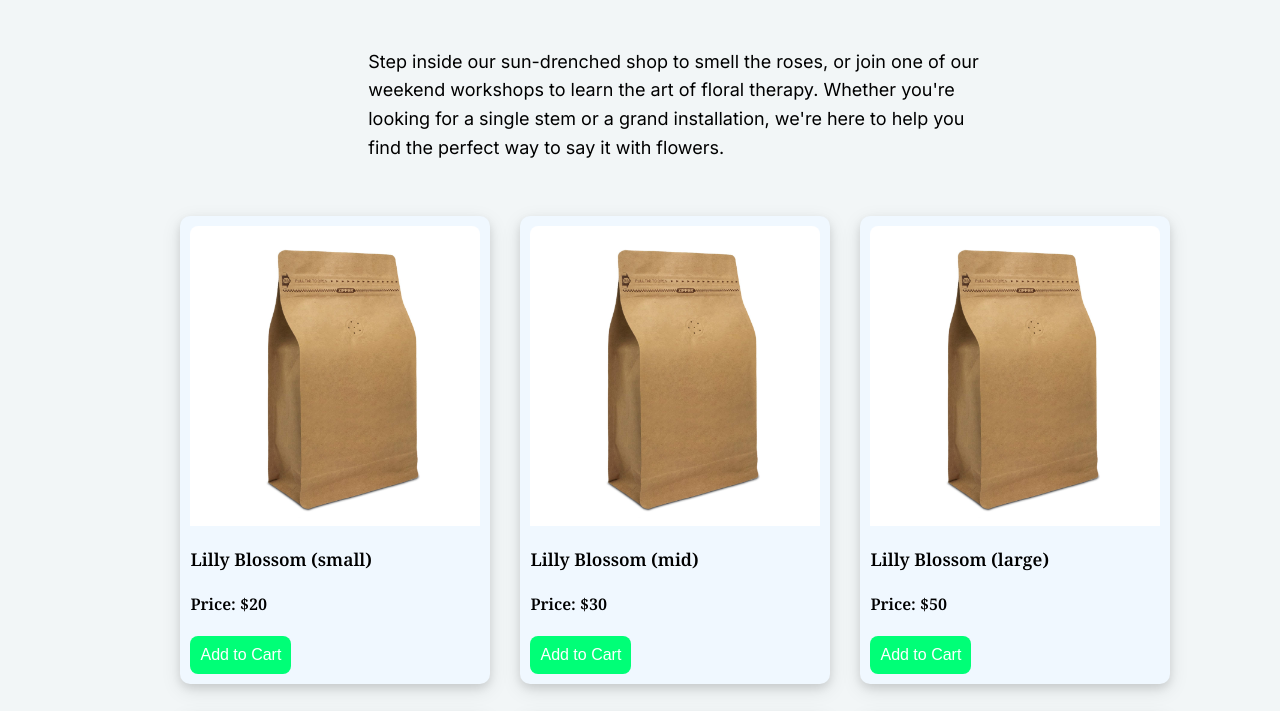
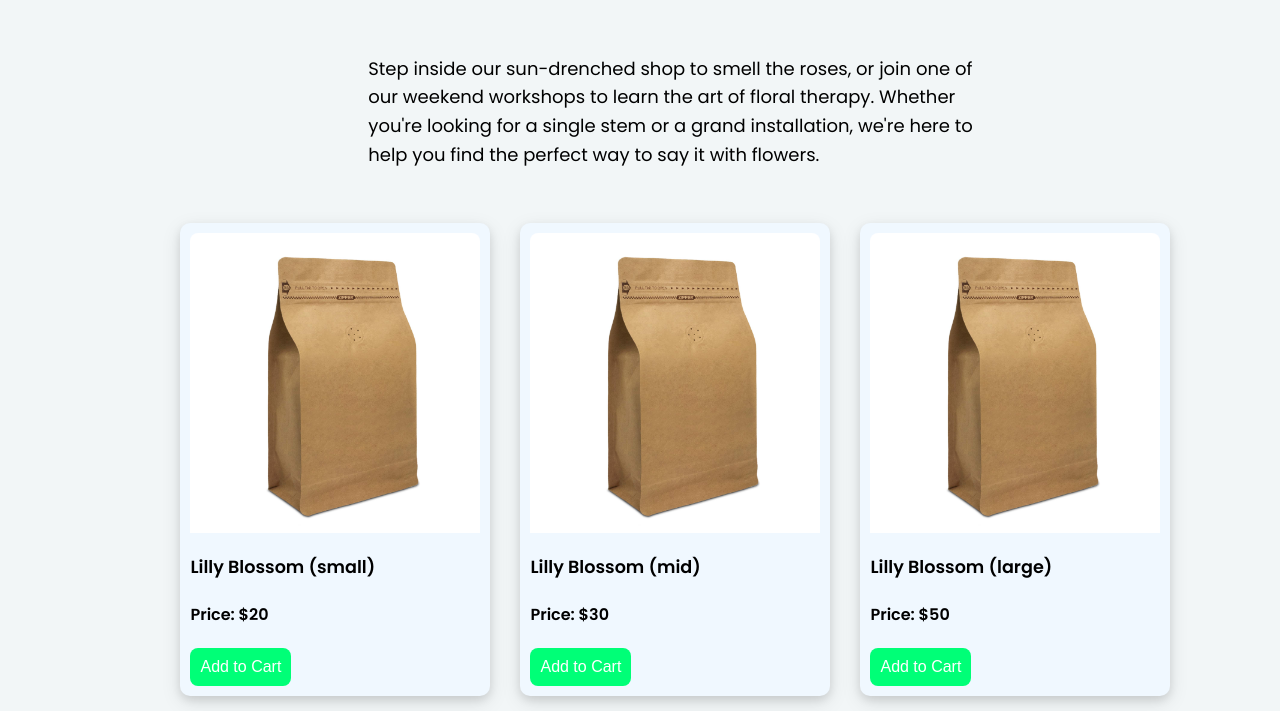
Before and after one commit to sebaasr0/miniprojectSE, a plain HTML site: page index.html in a window 1280 px wide. Shown: the part 689-1400 px from the top of the page. Drawn offline with Linux system fonts and the light colour scheme.

Commit message:
Change all fonts to Poppins
Updated primary and secondary fonts to use Poppins from Google Fonts.

Co-Authored-By: Claude Sonnet 4.5 <noreply@anthropic.com>

```diff
--- a/styles/style.css
+++ b/styles/style.css
@@ -1,5 +1,4 @@
-@import url("https://fonts.googleapis.com/css2?family=Noto+Serif:ital,wght@0,100..900;1,100..900&display=swap");
-@import url("https://fonts.googleapis.com/css2?family=Inter:ital,opsz,wght@0,14..32,100..900;1,14..32,100..900&display=swap");
+@import url("https://fonts.googleapis.com/css2?family=Poppins:wght@100;200;300;400;500;600;700;800;900&display=swap");
 
 :root {
   --special-color: #00ff77;
@@ -23,15 +22,13 @@ p {
   line-height: 1.6; /* Sets line spacing to 1.6 times the font size */
 }
 .primary-font {
-  font-family: "Noto Serif", serif;
-  font-optical-sizing: auto;
+  font-family: "Poppins", sans-serif;
   font-weight: 600;
   font-style: normal;
   font-size: 3rem;
 }
 .secondary-font {
-  font-family: "Inter", sans-serif;
-  font-optical-sizing: auto;
+  font-family: "Poppins", sans-serif;
   font-weight: 400;
   font-style: normal;
   font-size: 1.1rem;
```
